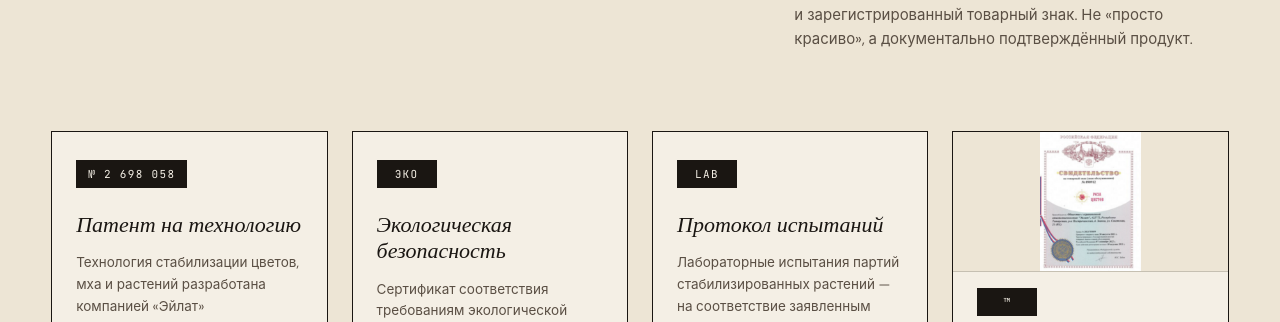
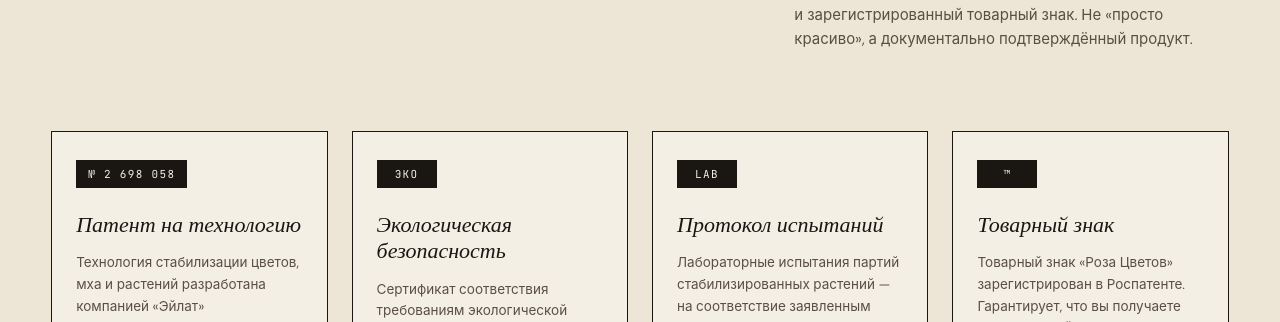
Before and after one commit to Camelot770/rosa-web, a Next.js app: page / in a window 1280 px wide. Shown: the part 9641-9963 px from the top of the page. Built offline with nearby package versions, Linux system fonts and the light colour scheme; no server answers; a web font is replaced by a local one.

Commit message:
Drop trademark certificate image from PatentSection
Per user feedback the certificate preview looked too official for this design. Card is back to the clean ™ badge + text.

```diff
--- a/app/components/sections/PatentSection.tsx
+++ b/app/components/sections/PatentSection.tsx
@@ -33,7 +33,6 @@ const items: PatentItem[] = [
     title: 'Товарный знак',
     text:
       'Товарный знак «Роза Цветов» зарегистрирован в&nbsp;Роспатенте. Гарантирует, что вы получаете оригинальный продукт от&nbsp;студии, а&nbsp;не&nbsp;кустарную перепродажу.',
-    image: '/site-photos/trademark-certificate.png',
   },
 ];
 
```
